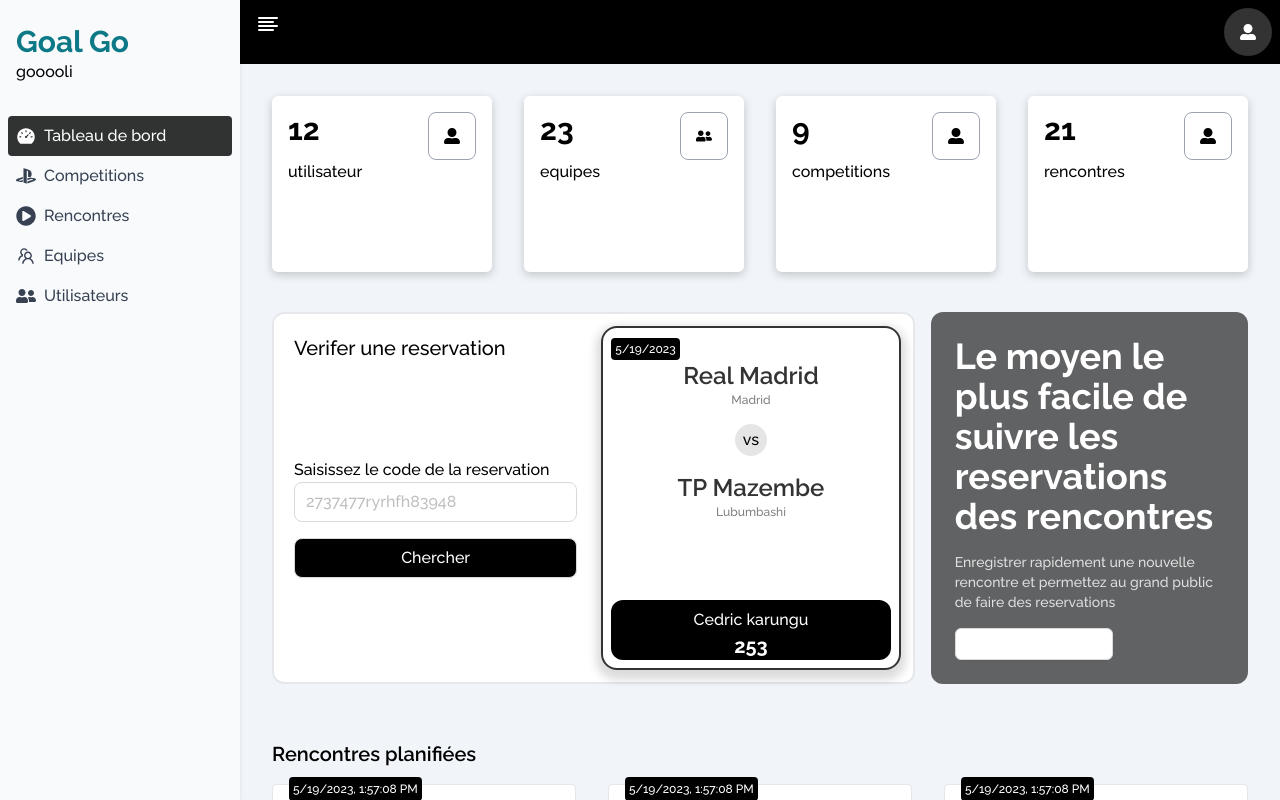
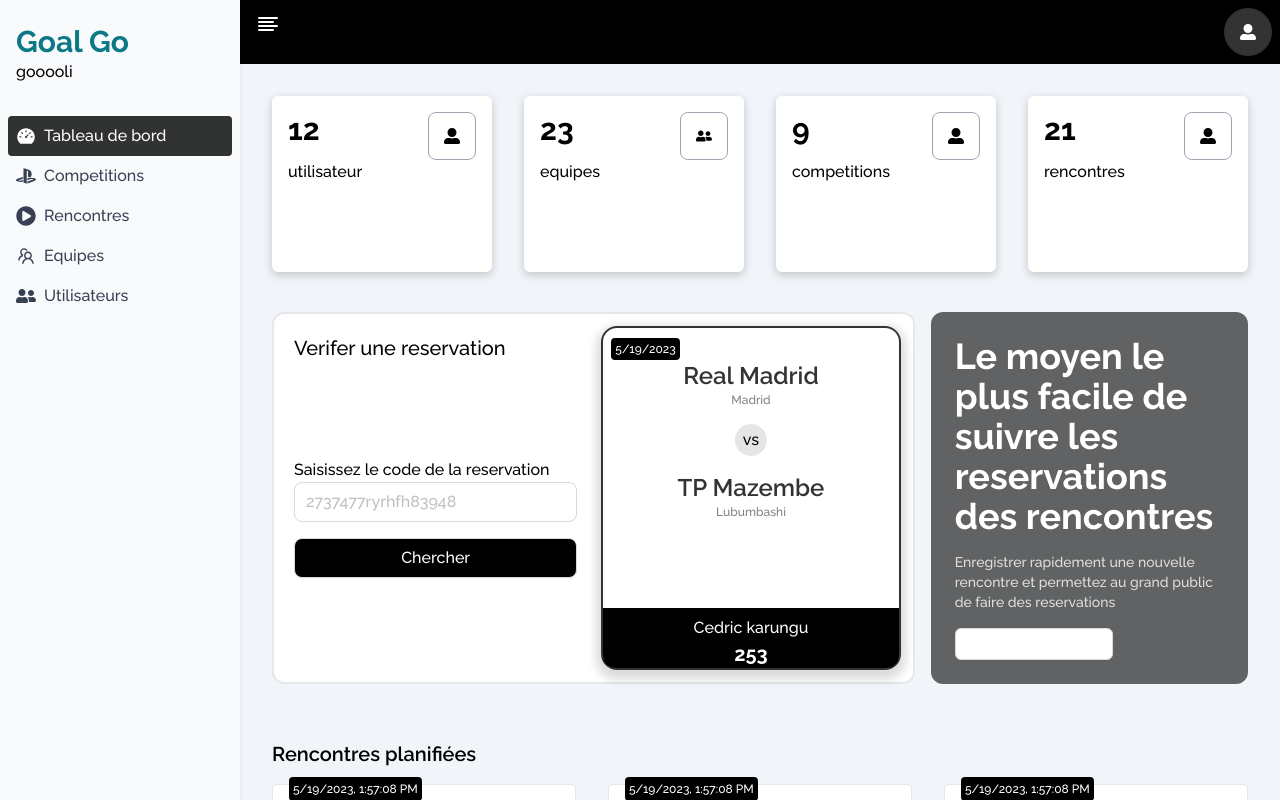
Before and after one commit to Cedric921/soocer-ticket-app2, a Next.js app: page /admin in a window 1280 px wide. Built offline with nearby package versions, Linux system fonts and the light colour scheme.

Commit message:
refact: reservation card

```diff
--- a/src/pages/admin/index.tsx
+++ b/src/pages/admin/index.tsx
@@ -69,7 +69,7 @@ const Dashboard = () => {
 									<p className='text-center text-xs text-black/50'>
 										{games[0].team2.town}
 									</p>
-									<div className='bg-black rounded-xl text-white text-center mx-auto absolute bottom-2 left-2 right-2'>
+									<div className='bg-black rounded-b-xl text-white text-center mx-auto absolute bottom-0 left-0 right-0'>
 										<h4 className='text-center pt-2 '>{'Cedric karungu'}</h4>
 										<span className='text-xl font-bold'>253</span>
 									</div>
```
